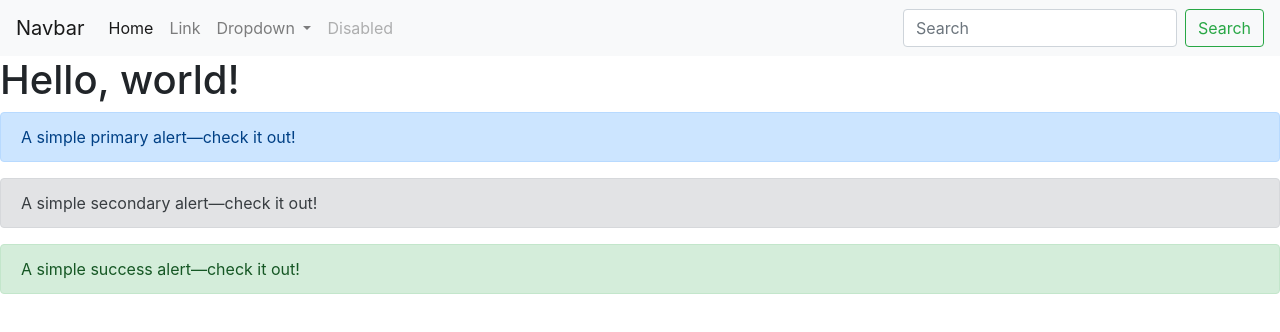
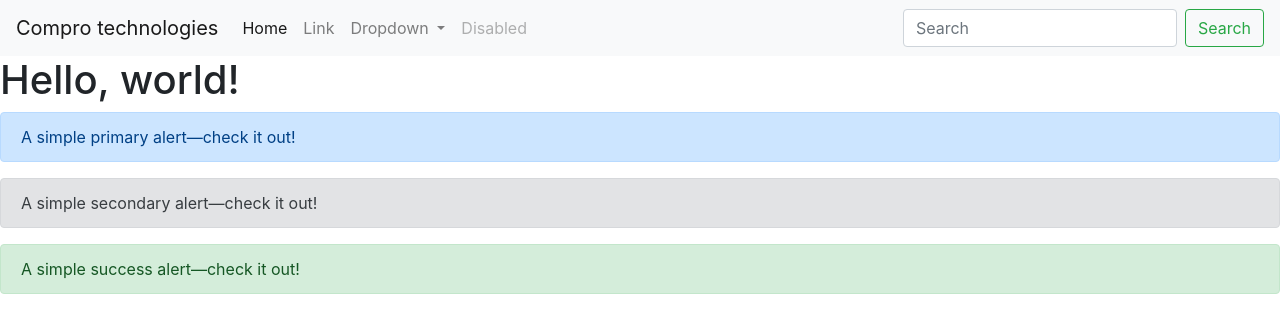
Before and after one commit to Taruna1612/SAMPLE-REPO, a plain HTML site: page website/index.html in a window 1280 px wide. Drawn offline with nearby package versions, Linux system fonts and the light colour scheme.

Commit message:
Changing master

```diff
--- a/website/index.html
+++ b/website/index.html
@@ -15,7 +15,7 @@
 
 <body>
     <nav class="navbar navbar-expand-lg navbar-light bg-light">
-        <a class="navbar-brand" href="#">Navbar</a>
+        <a class="navbar-brand" href="#">Compro technologies</a>
         <button class="navbar-toggler" type="button" data-toggle="collapse" data-target="#navbarSupportedContent"
             aria-controls="navbarSupportedContent" aria-expanded="false" aria-label="Toggle navigation">
             <span class="navbar-toggler-icon"></span>
```
